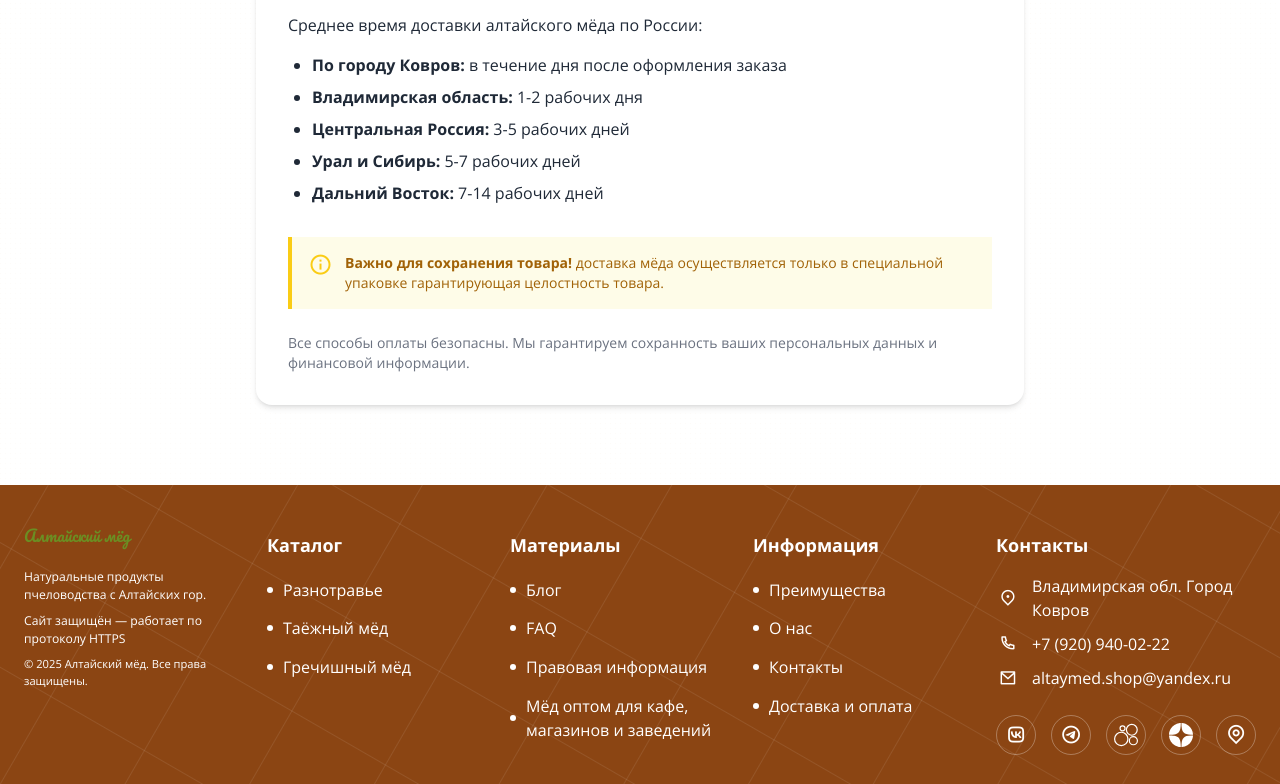
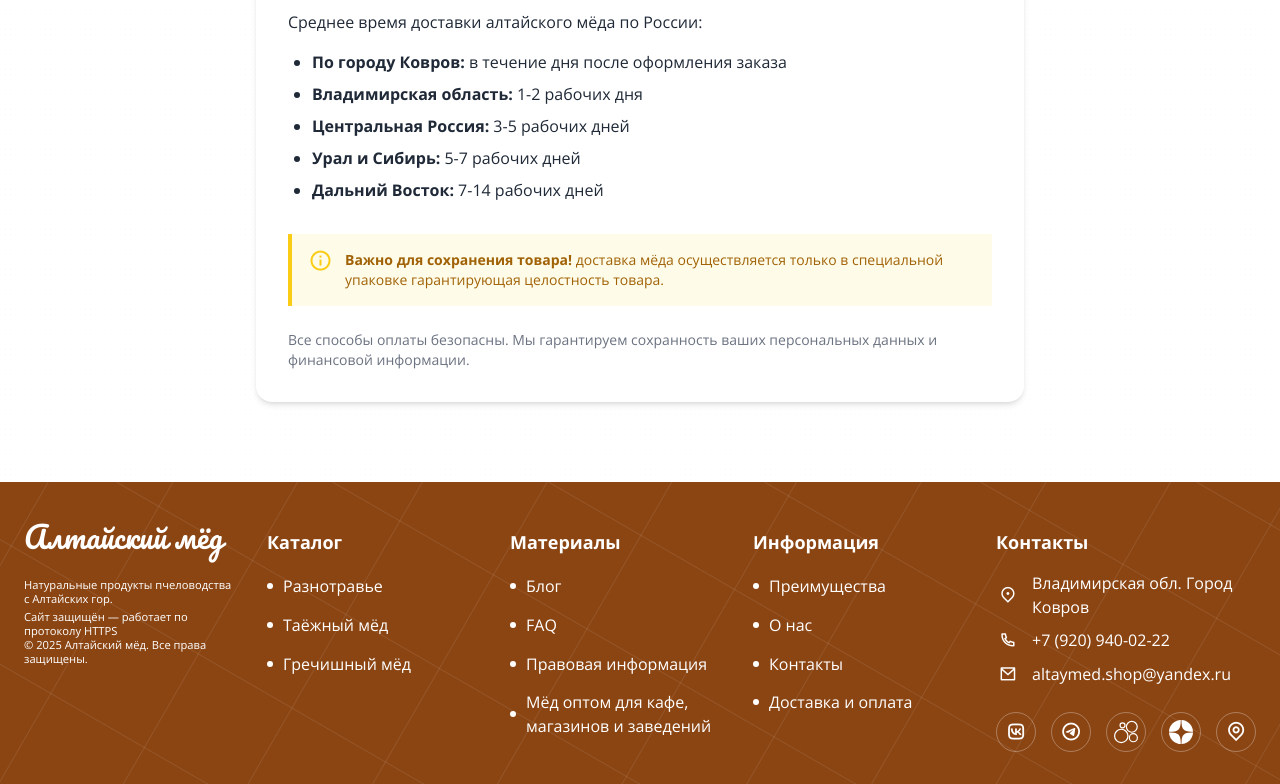
Before and after one commit to medok33/altai-honey, a website: page delivery.html in a window 1280 px wide. Shown: the part 2016-2800 px from the top of the page. Drawn offline with nearby package versions, Linux system fonts and the light colour scheme; files whose address does not match are found by name.

Commit message:
Update delivery.html

```diff
--- a/delivery.html
+++ b/delivery.html
@@ -599,6 +599,12 @@
       font-weight: 700;
       margin-bottom: 0.75rem;
     }
+
+    /* Уменьшение высоты шапки */
+    .nav-container {
+      padding-top: 0.64rem !important; /* Уменьшено на 15% */
+      padding-bottom: 0.64rem !important; /* Уменьшено на 15% */
+    }
   </style>
 
   <script src="https://cdn.tailwindcss.com/3.4.16"></script>
@@ -698,7 +704,7 @@
   </script>
 
   <nav class="bg-white shadow-sm sticky top-0 z-50">
-    <div class="container mx-auto px-4 md:px-6 py-3 flex items-center justify-between">
+    <div class="container mx-auto px-4 md:px-6 py-3 flex items-center justify-between nav-container">
       <a href="/" class="text-2xl md:text-3xl header-logo">Алтайский мёд</a>
 
       <div class="hidden md:flex items-center space-x-6 md:space-x-8">
@@ -887,13 +893,13 @@
       <div class="footer-grid">
         <!-- Лого и описание -->
         <div class="footer-column">
-          <div class="footer-logo-wrapper">
-            <a href="/" class="header-logo text-white">Алтайский мёд</a>
+          <div class="logo-wrapper">
+            <a href="/" class="text-2xl md:text-3xl font-['Pacifico'] mb-3 md:mb-4 block">Алтайский мёд</a>
           </div>
-          <div class="footer-text-content">
-            <p class="footer-description">Натуральные продукты пчеловодства с Алтайских гор.</p>
-            <p class="https-info">Сайт защищён — работает по протоколу HTTPS</p>
-            <p class="footer-copyright">© 2025 Алтайский мёд. Все права защищены.</p>
+          <div class="description-wrapper">
+            <p class="text-xs">Натуральные продукты пчеловодства с Алтайских гор.</p>
+            <p class="text-xs">Сайт защищён — работает по протоколу HTTPS</p>
+            <p class="text-xs">© 2025 Алтайский мёд. Все права защищены.</p>
           </div>
         </div>
 
```
